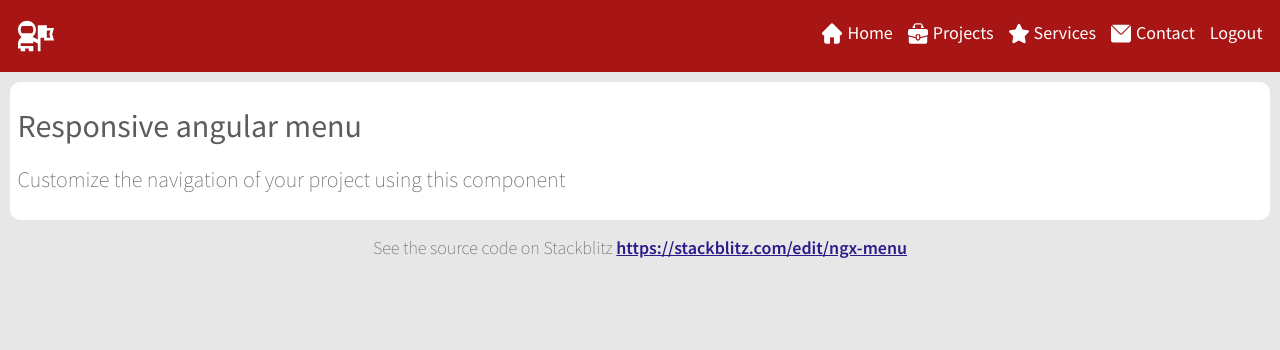
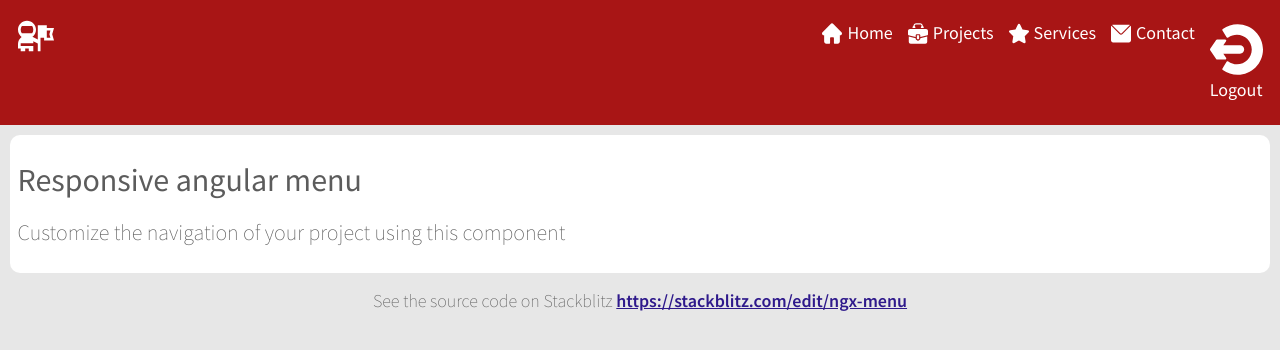
Before and after one commit to janynnegomes/ngx-menu, an Angular app: page / in a window 1280 px wide. Shown: the top 350 px of the page. Built offline with nearby package versions, Linux system fonts and the light colour scheme.

Commit message:
1 file modified, 1 added

```diff
--- a/src/app/shared/ngx-menu/ngx-menu.component.html
+++ b/src/app/shared/ngx-menu/ngx-menu.component.html
@@ -9,6 +9,6 @@
 		<li class="menu-item" (click)="toggle()" *ngFor="let item of items"><a href="#{{item.label}}">
 				<img src="../../../assets/img/{{item.icon}}.svg"/>{{item.label}}</a>
 		</li>
-		<li class="menu-item menu-item-footer">Logout</li>
+		<li class="menu-item menu-item-footer"> <img src="../../../assets/img/logout.svg"/>Logout</li>
 	</ul>
 </nav>
```
Also changed, not shown: src/assets/img/logout.svg (added).
